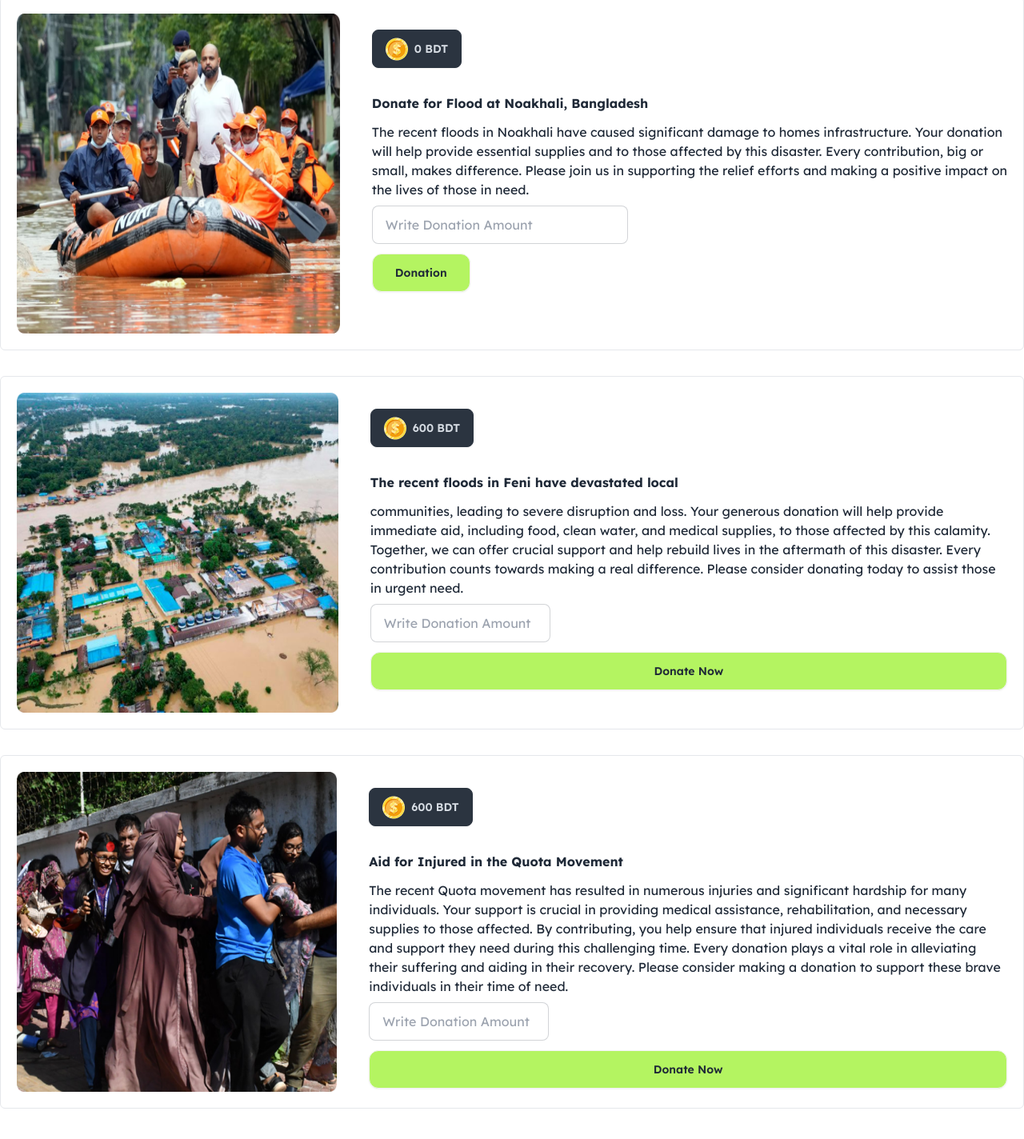
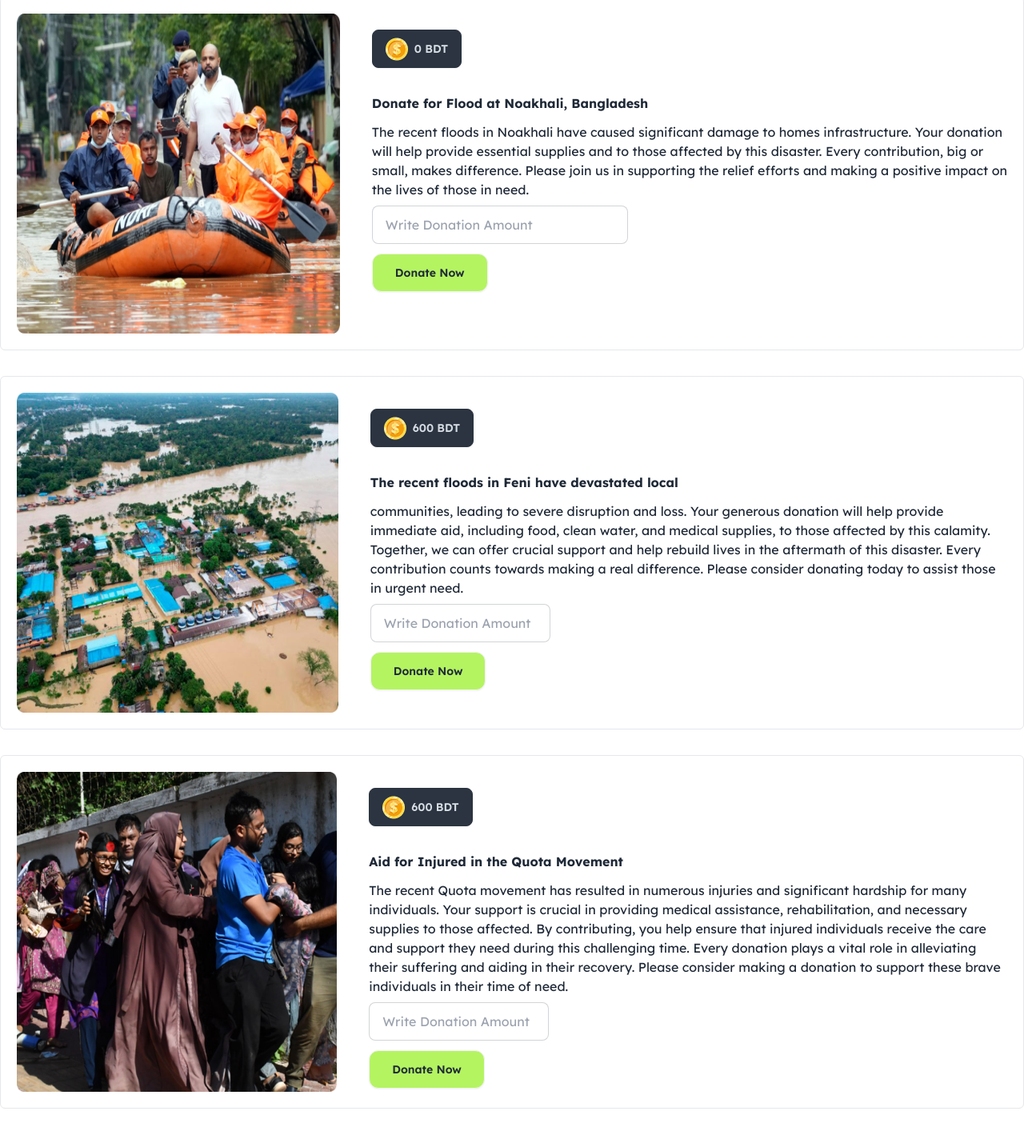
Before and after one commit to artikamontaha/Batch-10-Assaingment-5, a plain HTML site: page home.html in a window 1280 px wide. Shown: the part 260-1684 px from the top of the page at 80% size. Drawn offline with nearby package versions, Linux system fonts and the light colour scheme.

Commit message:
making a new file and chanign some code

```diff
--- a/home.html
+++ b/home.html
@@ -59,10 +59,10 @@
                 <h3 class=""> The recent floods in Noakhali have caused significant damage to homes  infrastructure. Your donation will help provide essential supplies and  to those affected by this disaster. Every contribution, big or small, makes  difference. Please join us in supporting the relief efforts and making a positive impact on the lives of those in need.</h3>
                 <input type="text" placeholder="Write Donation Amount" class="input input-bordered w-full max-w-xs mt-2 my-3" />
 
-                <button class="btn flex  flex-col bg-[#B4F461] py-3 px-7 rounded-xl">Donation</button>
-
-
-            </div>
+                <button class="btn flex flex-col bg-[#B4F461] py-3 px-7 rounded-xl">
+                    Donate Now
+                </button>
+                        </div>
         </div>
 
 
@@ -76,8 +76,9 @@
                     <h3>communities, leading to severe disruption and loss. Your generous donation will help provide immediate aid, including food, clean water, and medical supplies, to those affected by this calamity. Together, we can offer crucial support and help rebuild lives in the aftermath of this disaster. Every contribution counts towards making a real difference. Please consider donating today to assist those in urgent need.</h3>
                 <input type="text" placeholder="Write Donation Amount" class="input input-bordered  max-w-xs mt-2 my-3" />
 
-                <button class="btn flex w-full  bg-[#B4F461] py-3 px-7 rounded-xl">Donate Now</button>
-
+                <button class="btn flex flex-col bg-[#B4F461] py-3 px-7 rounded-xl">
+                    Donate Now
+                </button>
 
             </div>
         </div>
@@ -92,7 +93,10 @@
                     <h3>The recent Quota movement has resulted in numerous injuries and significant hardship for many individuals. Your support is crucial in providing medical assistance, rehabilitation, and necessary supplies to those affected. By contributing, you help ensure that injured individuals receive the care and support they need during this challenging time. Every donation plays a vital role in alleviating their suffering and aiding in their recovery. Please consider making a donation to support these brave individuals in their time of need.</h3>
                 <input type="text" placeholder="Write Donation Amount" class="input input-bordered  max-w-xs mt-2 my-3" />
 
-                <button class="btn flex w-full  bg-[#B4F461] py-3 px-7 rounded-xl">Donate Now</button>
+                <button class="btn flex flex-col bg-[#B4F461] py-3 px-7 rounded-xl">
+                    Donate Now
+                </button>
+
 
 
             </div>
```
Also changed, not shown: js/home.js (line endings or trailing spaces), js/index.js (added).
